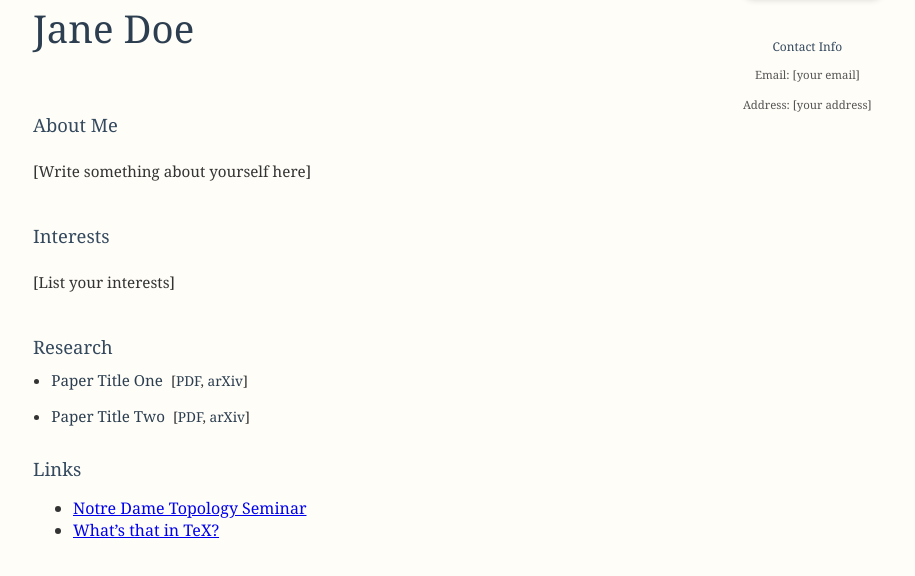
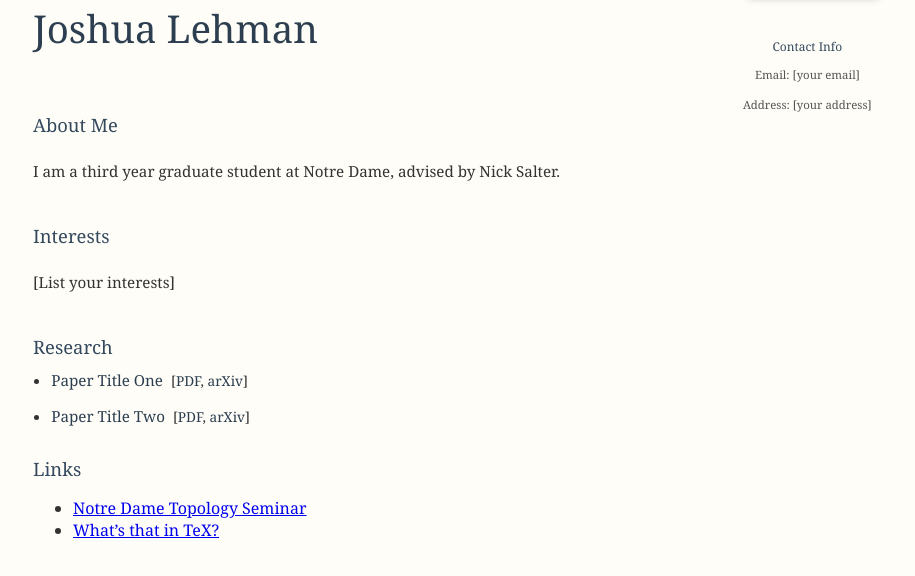
Before and after one commit to jlehman-math/jlehman-math.github.io, a plain HTML site: page index.html in a window 1280 px wide. Shown: the part 84-660 px from the top of the page, without its empty margins (167-1082 px from the left). Drawn offline with Linux system fonts and the light colour scheme.

Commit message:
Update index.html

```diff
--- a/index.html
+++ b/index.html
@@ -10,11 +10,11 @@
 
     <!-- Left column -->
     <div class="left-column">
-      <h1>Jane Doe</h1>
+      <h1>Joshua Lehman</h1>
 
       <div class="content-block">
         <h2>About Me</h2>
-        <p>[Write something about yourself here]</p>
+        <p>I am a third year graduate student at Notre Dame, advised by Nick Salter. </p>
 
         <h2>Interests</h2>
         <p>[List your interests]</p>
```
